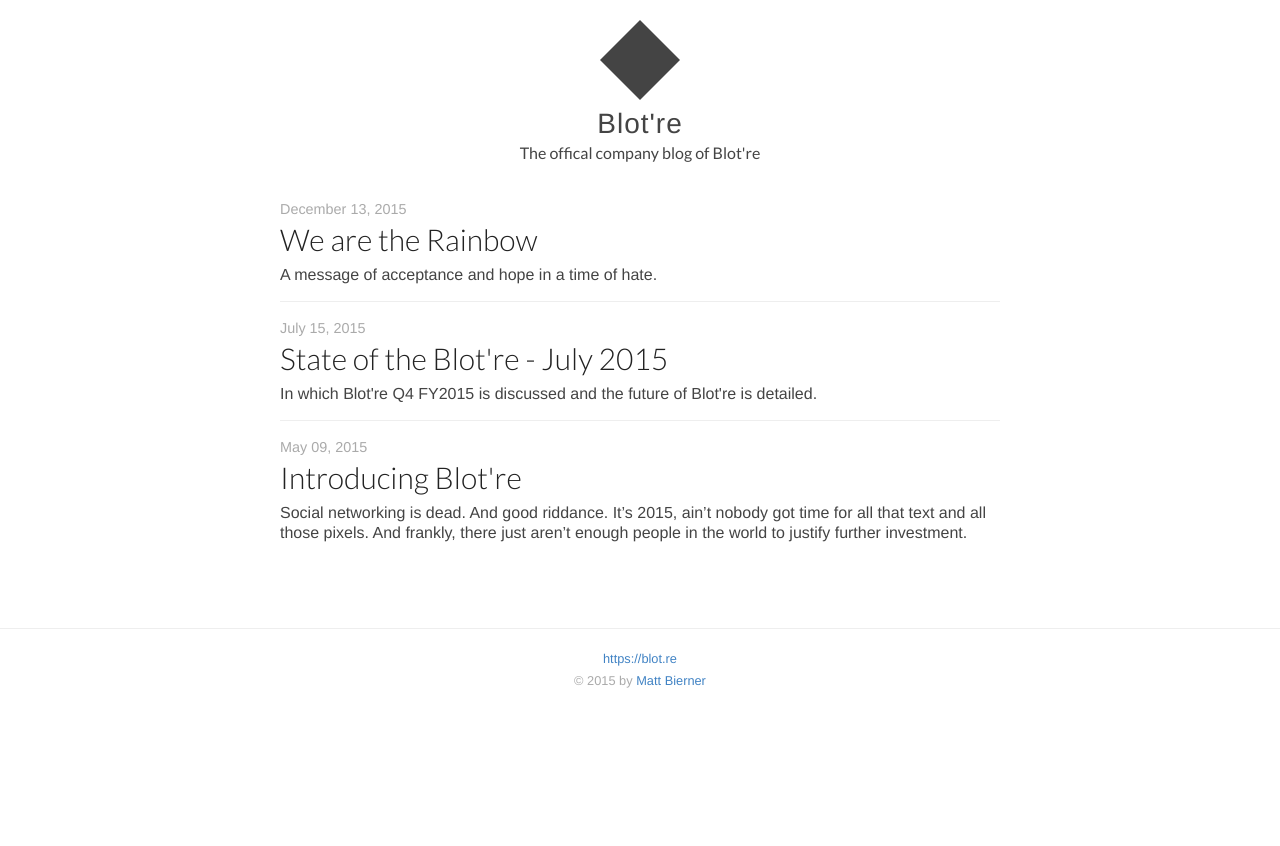
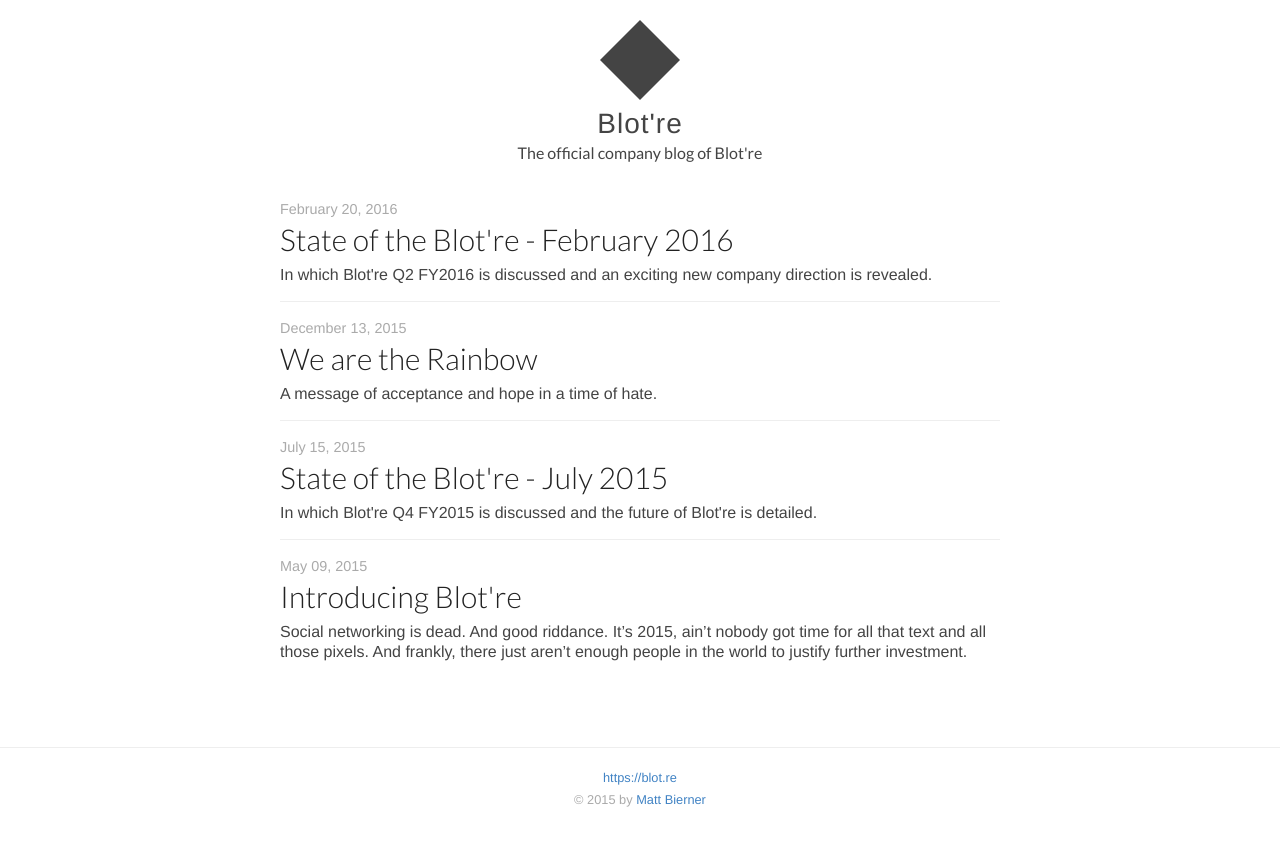
Before and after one commit to Blotre/blog, a Jekyll site: the page built from index.html, in a window 1280 px wide. Shown: the top 846 px of the page. Built offline with Jekyll 4.4.1, drawn with Linux system fonts in a browser that asks for light colours; some of the changed lines change nothing that is shown.

Commit message:
State of the blot're feb

```diff
--- a/_config.yml
+++ b/_config.yml
@@ -1,6 +1,6 @@
 name: "Blot're"
 author: "Blot're"
-description: "The offical company blog of Blot're"
+description: "The official company blog of Blot're"
 url: http://blog.blot.re
 
 google_analytics:
--- /dev/null
+++ b/_posts/2016-2-20-state-of-the-blotre-february-2016.md
@@ -0,0 +1,93 @@
+---
+layout: post
+title: "State of the Blot're - February 2016"
+description: "In which Blot're Q2 FY2016 is discussed and an exciting new company direction is revealed."
+---
+
+Good morning and thank you for joining Us today. Even as the tech industry has entered a period of unprecedented volatility, [Blot're][blotre] has continued to grow briskly. There have been a few minor growing pains, but it's nothing to worry about! Every challenge is really a new opportunity, and We're confident that Blot're will continue to deliver impressive results.
+
+We'll start today by reviewing the Blot're user numbers. Although the raw numbers are slightly less than forecast, We're not worried; We never wanted those extra users to begin with! Blot're is a niche product for people who actually matter, and Our highly selective user base is only going to be more important going forward. To that end, We plan to really double down on Our core businesses, and We're working hard on a company wide rebranding that should help Blot're better appeal to a promising new market.
+
+As always, it's an exciting time here at Blot're, so let's get started.
+
+## User Numbers
+We set some [extremely aggressive growth targets last July][july2015], and, although Blot're continues to experience industry leading growth, We have not been able to meet some of Our projections.
+
+These targets called for an infinite user growth rate, which We approached last quarter, but were not able to reach.
+
+{% include image.html file="users.png" %}
+
+But really, it's not like We wanted more users to begin with. Unlike some social networks, Blot're doesn't take just any old riffraff in some pathetic grab at relevancy (\*cough\* Facebook). No, Blot're will always be a niche product, one used by the ten percent of people who actually matter.
+
+We continue to see strong adoption from Our legacy user base (millennials), although Our researchers have detected a few early signs that we've reached peak-millennial. Additionally, [despite a direct appeal][rainbow] and lots of initial interest, We're seeing slower than expected uptake of Blot're among terrorists. Twitter's recent crackdown on ISIS may help push the group to Blot're, but a number of other tech companies have taken note of this market opportunity and We're no longer the only platform courting the terrorist consumers of tomorrow.
+
+To ensure the continuing relevancy of Blot're, We've identified an exciting new demographic and plan on aggressively pursuing them this quarter. We're bringing talent from across the company together to refine and redefine the core Blot're experience. To this end, teams working on moonshot projects, such as the *Blot'Car* and *Project Blot'AR*, have been repurposed and the projects have been put on hold for now.
+
+### Outlook
+Look, We may have missed Our projections, but it's not like that's Our fault. We've done more than Our part here at Blot're, but the company is not immune to larger economic and social changes. Global market volatility, the strong dollar, and uncertainty in the tech sector all negatively impacted Blot're last quarter. But mostly, it's your fault. Fuck you! (more on this in a moment)
+
+But so much with the past. We forgive you.
+
+The future is what matters, and Our projections for the coming year are simply amazing! Assuming that there are no further expenses, Blot're should just about break even in Q3. And after that, it's all profits. Expect some big numbers in Q4. We're not counting all the zeros just yet, but let's just say We're talking eleven figures or more here. That's a whole lot of #00ff00.
+
+
+## An Exciting New Market
+Our social scientists have done the math, and there's no getting around it: millennials are a generation on the decline.
+
+{% include image.html file="mil-pop.png" %}
+
+
+We've already hit peak-millennial. There's never going to be any more of them.
+
+So while *Big Social* mainstreams itself into oblivion, leaning on aging and increasingly irrelevant millennials who already have one foot in the grave, We have a better idea. Enter, what We call, the Mare Tranquillitatis Venture (aka the M.T.V.)
+
+The M.T.V is going to revolutionize Blot're. Instead of tying Blot're to a single generation or embracing the unwashed masses of humanity, We're going to continuously reinvent Ourselves to embrace the future, while simultaneously casting aside the detritus of the past. This strategy will ensure a continuous supply of new users, and will keep Blot're relevant forever, and ever, and ever...
+
+So step aside millennials! you're already dead to Us – and bring on Gen-Z!
+
+### Bring on the Z
+Blot're understands Gen-Z because We are Gen-Zers ourselves. While Our millennial forebears were into toasters, Our's is the toaster oven generation.
+
+We still love toasting and all things toasted of course, but the toaster itself is just so conventional and restrictive. A toaster takes only fixed sized slices of bread, and prudishly only allows toasting two pieces at a time. But not all breads want to be sliced, or even come in loaves! What about bagels or muffins or naan? Our generation accepts them all. And can not these too be toasted?
+
+{% include image.html file="muffin-madness.jpg" %}
+
+The toaster oven does not limit itself to certain sizes or shapes of bread, but accepts all comers. That's why Gen-Z is the toaster oven generation. How else can you explain the appeal of Bernie Broilmaster Sanders in this year's United States presidential campaign? His "Feel the Burn" movement has really resonated with toast enthusiasts and energized Gen-Zers. At massive rallies across the United States, it's not uncommon to see thousands of young people, many not even of voting age, hoisting toaster ovens over their heads while Senator Sanders speaks.
+
+Therefore, We intend to make Blot're the world's premier IoTo (internet of toaster ovens) social communications platform. This is going to be a simply massive market, one that will eventually cannibalize even the traditional IoT.
+
+We want to make Blot're synonymous with the IoTo in the hearts and minds of Gen-Z, and get them hooked up to the color graph as young as possible. All the infrastructure and technology is already in place. Now it's just a matter of letting Gen-Z know who Blot're is, and We plan on letting them know in a big way.
+
+### Agrotising
+Blot're is Gen-Z, but how do We let them know this? Reaching millennials was comparatively easy: a little plaid, a story about authentic people making authentic things, a dash of bokeh, and you're golden. Not so with Z.
+
+This is a generation who desires authenticity even more than millennials, but can see through corporate fakery and branding bullshit a mile away. They grew up on the internet, so advertising and product placement are just part of the background noise.
+
+So We brought together all of Our smartest and most Z workers, and they came up with a brilliant new branding strategy that will almost certainly revolutionize the industry. We call it: agrotising (pronounced: *agro-tie-sing*).
+
+{% include image.html file="agro.png" %}
+
+Agrotisting says, "We don't need you. We don't want you. In fact, fuck you!"
+(That last bit is Our new company slogan actually). We're done pretending to be your friend. Agrotisting assaults your senses and attacks your mind. It's in your face. It's attention grabbing. It's authentic. And Gen-Zers love it.
+
+Over the past few months, Blot're has been going through a company wide agro-re-brand. Nothing has been off limits. Our designers have really embraced the power of agrotisting, and are using it to reimagined Blot're for Gen-Z. While We're not quite ready to reveal everything just yet, here's a special peek at the new Blot're logo.
+
+{% include image.html file="new-logo.png" %}
+
+Notice the fullbright, clashing colors; the jarring intersection of patterns and shapes; and the selection of Comic Sans for the company slogan. All hallmarks of agrotising 1.0. Some of Our prototype logos even flash at a rate that triggers epileptic seizures. Talk about engagement! Agrotising is just one way We plan to cement Blot're as the premier network of Z generation.
+
+Early trials of agrotising have been so promising, that We believe other companies will want to get in on the action after seeing Our success. We plan on partnering with a few major brands this quarter to develop and deliver agrotisement campaigns on the Blot're platform. This is just another way Blot're intends to differentiate itself for advertisers: not only are all the cool kids on Blot're, but We give you the tools to reach them most effectively.
+
+And We've only scratched the surface so far. The future of agrotising is hyper personalized and hyper invasive. To this end, the old Blot'AR team is already exploring the potential of agrotising in augmented reality. This is the future!
+
+## Conclusion
+[Blot're will be a year old in May][intro]. A year! Over that time, Blot're has really had an incredible impact and made the world a much more colorful place. You're welcome! How about keeping up your end next time too, OK world?
+
+But Blot're is never content to rest on past success. With the Mare Tranquillitatis Venture, We're really going all-in on the future. Gen-Z is sure to love Blot're, and We've got some great strategies to reach them. We are the future. And there is no future but what Blot're makes.
+
+
+
+[blotre]: https://blot.re
+[rainbow]: /we-are-the-rainbow/
+[july2015]: /state-of-the-blotre-july-2015/
+[intro]: /introducting-blotre/
```
Also changed, not shown: content/2016-2-20-state-of-the-blotre-february-2016/agro.png (added), content/2016-2-20-state-of-the-blotre-february-2016/mil-pop.png (added), content/2016-2-20-state-of-the-blotre-february-2016/muffin-madness.jpg (added), content/2016-2-20-state-of-the-blotre-february-2016/new-logo.png (added), content/2016-2-20-state-of-the-blotre-february-2016/users.png (added).
